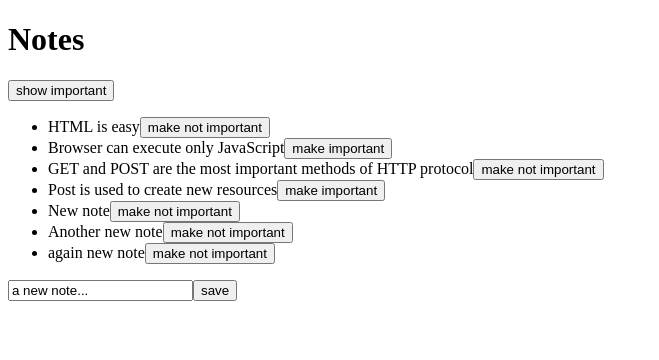
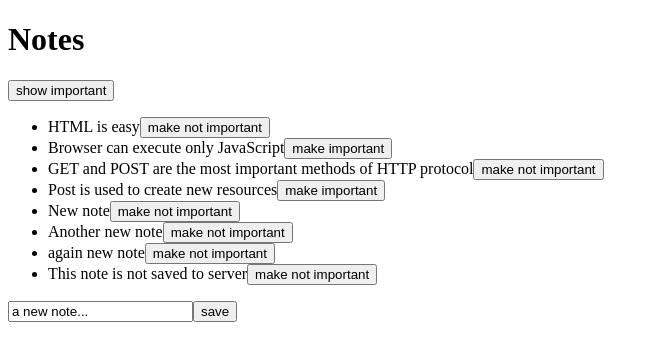
Before and after one commit to Berenix90V/fullstack_webdev_course, a React (Create React App) app in the folder part_2/theory/: page / in a window 1280 px wide. Shown: the top 360 px of the page, without its empty margins (0-659 px from the left). Built offline with nearby package versions, Linux system fonts and the light colour scheme; data requests are answered from the project's data file; the HTML template or start-up script is replaced by a standard one.

Commit message:
error handling

```diff
--- a/part_2/theory/src/App.js
+++ b/part_2/theory/src/App.js
@@ -38,6 +38,10 @@ const App = () => {
         noteServices
             .update(id, changedNote)
             .then(updatedNote => setNotes(notes.map(n=>n.id!==id?n:updatedNote)))
+            .catch(error =>{
+                alert(`the note '${note.content}' was already deleted from the server`)
+                setNotes(notes.filter(n=>n.id!==id))
+            })
     }
     return (
         <div>
--- a/part_2/theory/src/services/notes.js
+++ b/part_2/theory/src/services/notes.js
@@ -3,7 +3,12 @@ const baseUrl = 'http://localhost:3001/notes'
 
 const getAll = () => {
     const request = axios.get(baseUrl)
-    return request.then(response=>response.data)
+    const nonExisting = {
+        id: 10000,
+        content: 'This note is not saved to server',
+        important: true,
+    }
+    return request.then(response=>response.data.concat(nonExisting))
 }
 
 const create = newObject => {
```
